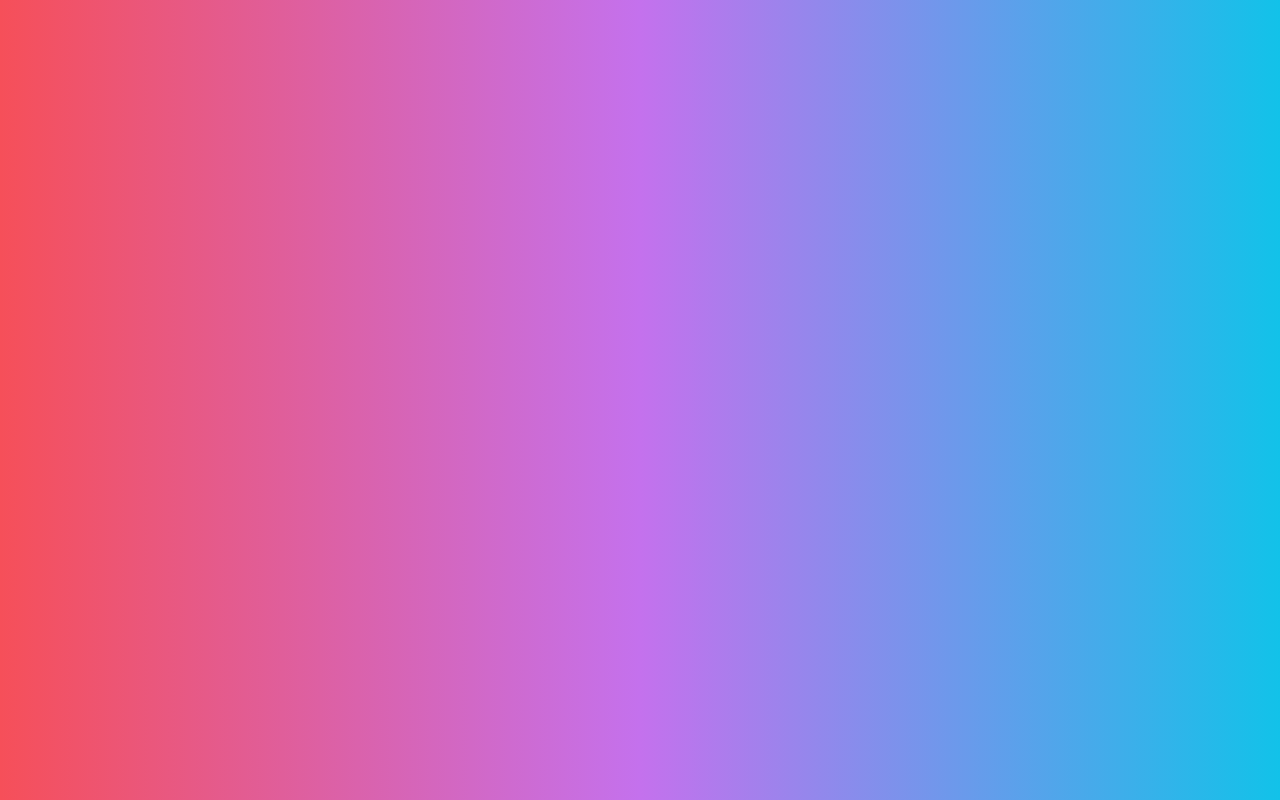
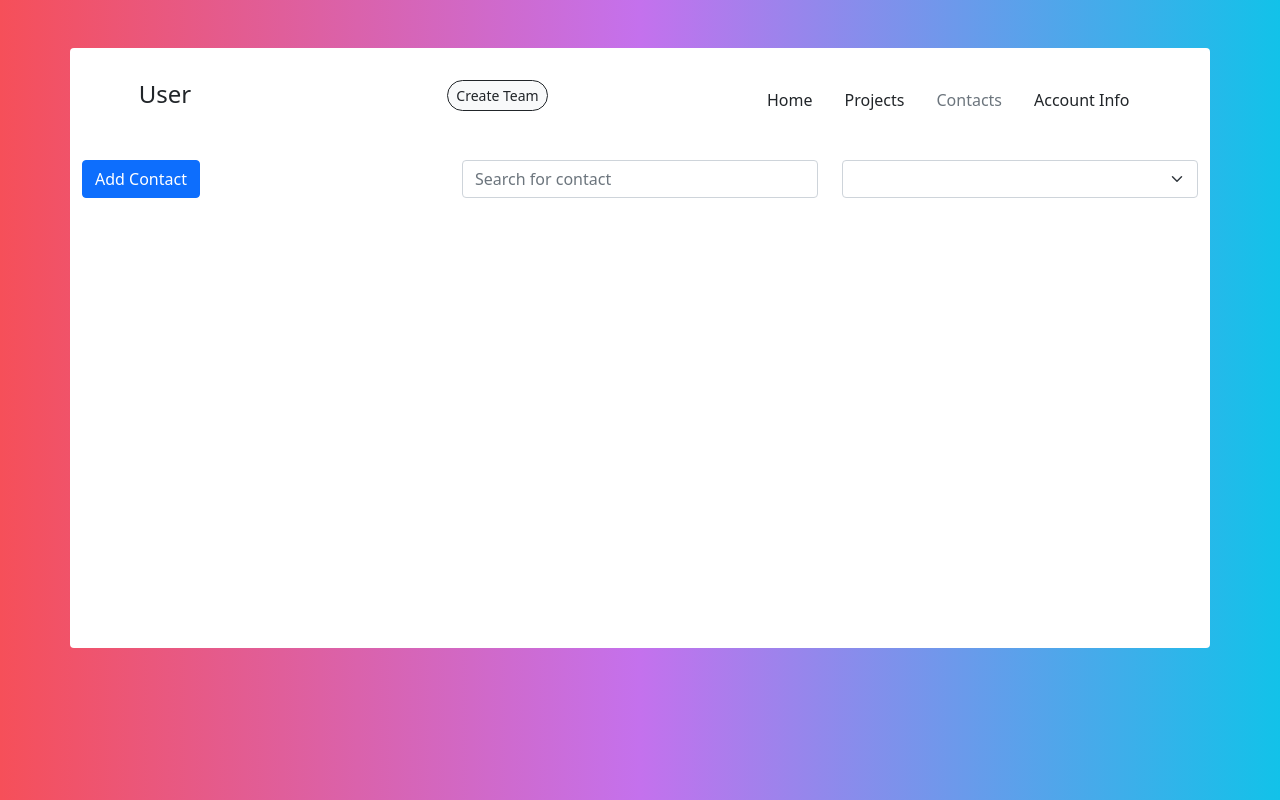
Before and after one commit to CS481-TaskAI/bootstrap-frontend, a React (Create React App) app: page /contacts in a window 1280 px wide. Before the commit this address had no page. Built offline with nearby package versions, Linux system fonts and the light colour scheme.

Commit message:
making changes again

```diff
--- a/src/Pages/contacts.js
+++ b/src/Pages/contacts.js
@@ -1,6 +1,6 @@
 import React from "react";
 import 'bootstrap/dist/css/bootstrap.min.css'
-import { Form } from "react-bootstrap";
+import { Form, Container, Row, Col, Nav, Button } from "react-bootstrap";
 
 
 function Contacts(props)
@@ -18,7 +18,7 @@ function Contacts(props)
                     </Col>
 
                     <Col className="mt-3 p-3 text-center">
-                        <Button className="bg-light text-dark btn-sm border-dark rounded-pill" onClick={() => setTeamModal(true)}>
+                        <Button className="bg-light text-dark btn-sm border-dark rounded-pill">
                             Create Team
                         </Button>
                     </Col>
--- a/src/Pages/home.js
+++ b/src/Pages/home.js
@@ -1,7 +1,7 @@
 import React from "react";
 import 'bootstrap/dist/css/bootstrap.min.css'
 import { Link, Route, useNavigate, useLocation } from "react-router-dom";
-import { Button, Image, Card, Col, Container, Form, ListGroup, Nav, Row, Modal } from "react-bootstrap";
+import { Button, Card, Col, Container, Form, ListGroup, Nav, Row, Modal } from "react-bootstrap";
 import TaskContainer from "../Components/TaskContainer"
 
 
--- a/src/index.js
+++ b/src/index.js
@@ -5,6 +5,7 @@ import "./index.css";
 import App from "./App";
 import Home from './Pages/home';
 import * as serviceWorker from "./serviceWorker";
+import Contacts from "./Pages/contacts";
 
 ReactDOM.render(
     <React.StrictMode>
@@ -14,6 +15,8 @@ ReactDOM.render(
         </Route>
         <Route path="/home" element={ <Home/> }>
         </Route>
+        <Route path="/contacts" element={ <Contacts/> }>
+        </Route>
       </Routes>
     </BrowserRouter>
   </React.StrictMode>,
```
